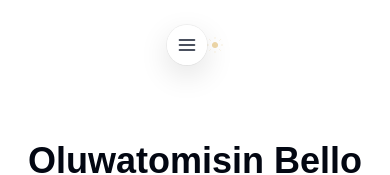
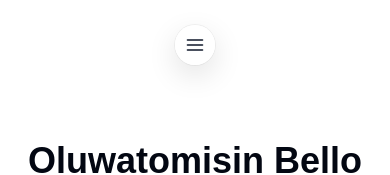
Before and after one commit to t-bello7/tbello, a Next.js app: page / in a window 390 px wide. Shown: the top 175 px of the page. Built offline with nearby package versions, Linux system fonts and the light colour scheme.

Commit message:
feat: update header to improve theme toggle button visibility

```diff
--- a/src/sections/Header.tsx
+++ b/src/sections/Header.tsx
@@ -92,8 +92,8 @@ const Header: FC = () => {
                 </div>
               </div>
             ) : null}
-              <div className="flex gap-4 items-center">
-                    <button className="w-4 h-4" type="button" onClick={() => theme === 'dark' ? setTheme('light') : setTheme('dark')}>
+              <div className="hidden lg:flex gap-4 items-center">
+                    <button className="h-4 w-4" type="button" onClick={() => theme === 'dark' ? setTheme('light') : setTheme('dark')}>
               <motion.svg  viewBox="0 0 94 94" fill="none" xmlns="http://www.w3.org/2000/svg">
 
                 <motion.path
```
